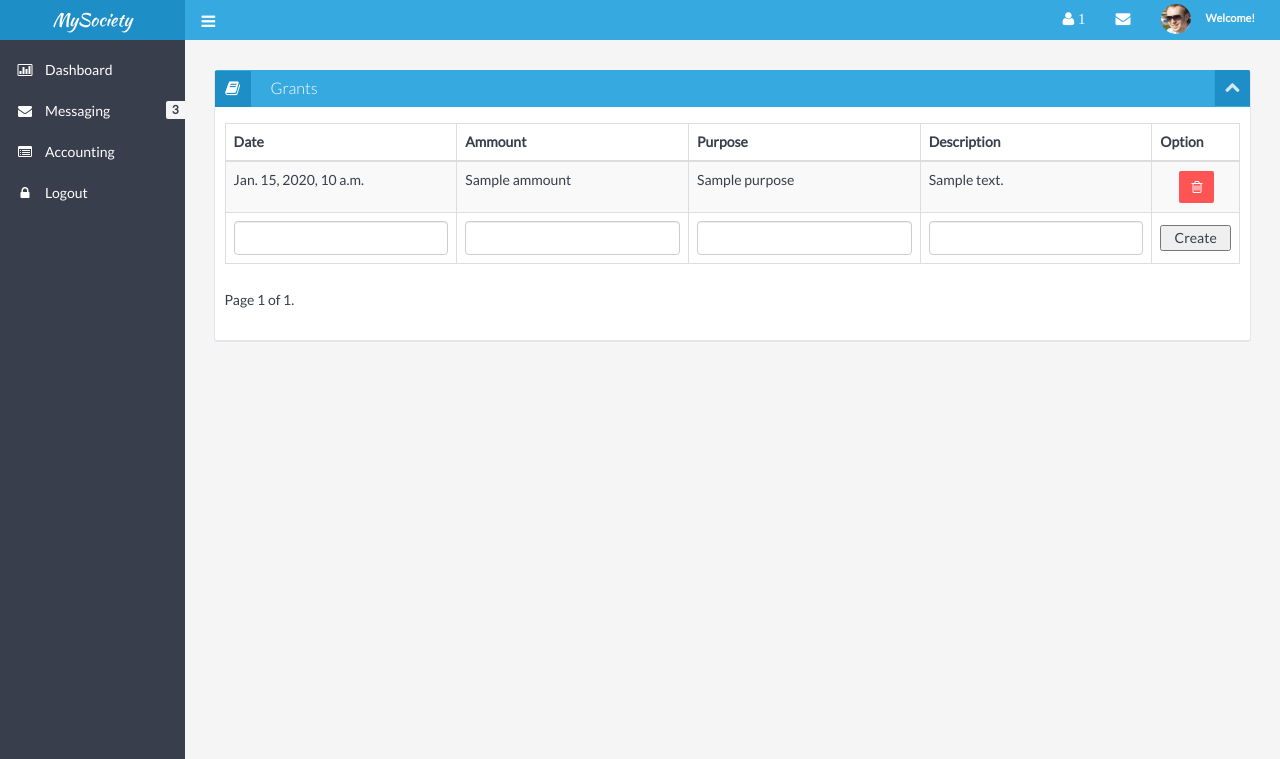
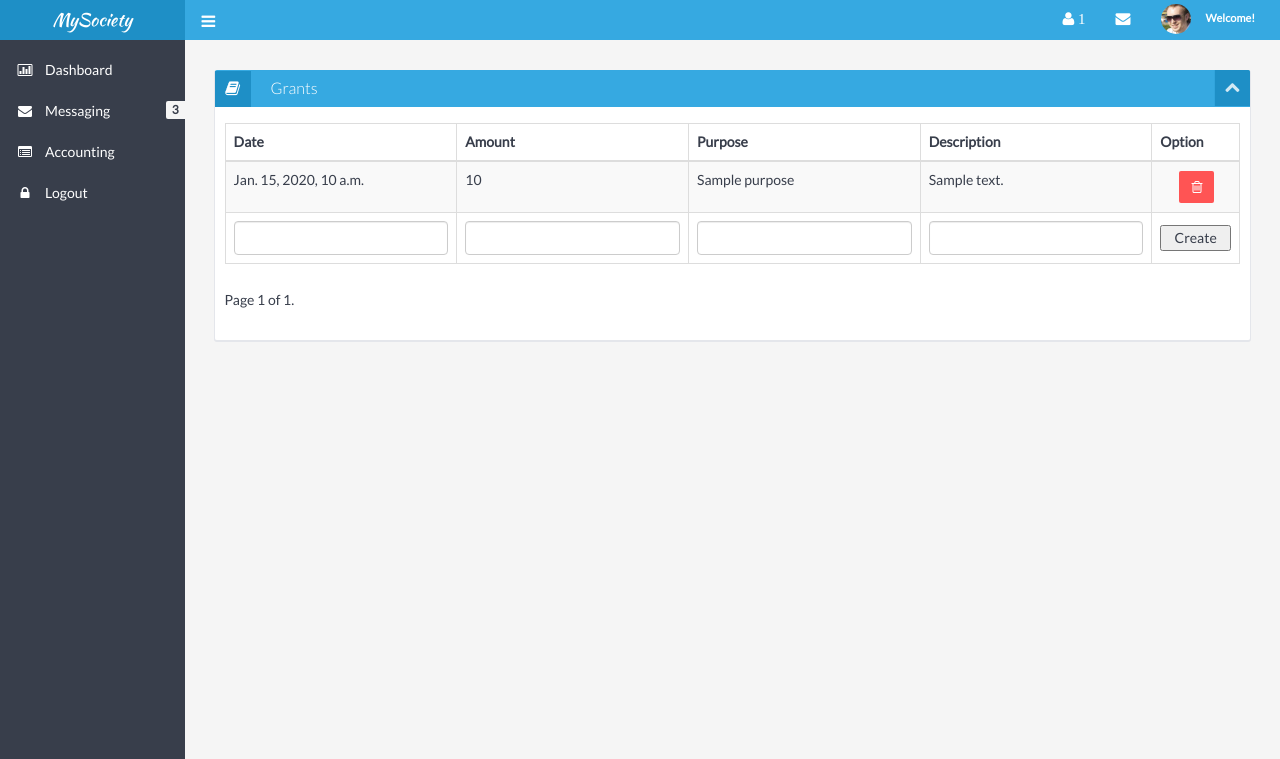
Before and after one commit to CS2014/USM, a Django app: template usm/accounting/templates/accounting/grants.html in a window 1280 px wide. Shown: the top 759 px of the page. Run offline with Django 3.2, Linux system fonts and the light colour scheme; the template is opened without the code that fills it: most values are stand-ins (such as "Sample title", 1, 10 or a date in 2020); form fields are guessed from the names that the template uses; some libraries are stand-ins or nearby versions.

Commit message:
Fixed amount type

```diff
--- a/usm/accounting/admin.py
+++ b/usm/accounting/admin.py
@@ -2,7 +2,7 @@
 	author: Ross Kinsella
 	date:   2014/feb/6
 
-	Creates a list view of all transactions detailing their ammount, category tag
+	Creates a list view of all transactions detailing their amount, category tag
 	and payment method
 
 	TODO:
@@ -31,8 +31,8 @@ class TransactionAdmin(admin.ModelAdmin):
 		TODO:
 		- Have bank_reconlliation_date only appear when cheque payment method is selceted.
 		'''
-		fields = [ 'ammount', 'account' ,'description', 'transaction_category', 'transaction_method' ,'bank_reconlliation_date', 'submit_date']
-		list_display = ('description', 'ammount' ,'bank_reconlliation_date', 'transaction_category', 'transaction_method', 'get_logs' )
+		fields = [ 'amount', 'account' ,'description', 'transaction_category', 'transaction_method' ,'bank_reconlliation_date', 'submit_date']
+		list_display = ('description', 'amount' ,'bank_reconlliation_date', 'transaction_category', 'transaction_method', 'get_logs' )
 
 
 admin.site.register(Transaction, TransactionAdmin)
--- a/usm/accounting/templates/accounting/grants.html
+++ b/usm/accounting/templates/accounting/grants.html
@@ -45,7 +45,7 @@ border-collapse:collapse;
 							  <thead>
 								  <tr>
 									  <th>Date</th>
-									  <th>Ammount</th>
+									  <th>Amount</th>
 									  <th>Purpose</th>
 									  <th>Description</th>
 									  <th>Option</th>
@@ -55,7 +55,7 @@ border-collapse:collapse;
 							  {% for grant in grants %}
 								<tr>
 									<td>{{grant.get_stubbed_time}}</td>
-									<td class="center"> {{grant.ammount}} </td>
+									<td class="center"> {{grant.amount}} </td>
 									<td class="center"> {{grant.purpose}} </td>
 									<td class="center"> {{grant.description}} </td>
 									<td class="center">
@@ -77,7 +77,7 @@ border-collapse:collapse;
 										<td>
 											<input class="form-control date-picker focused" id="id_user_input_date" data-date-format="dd/mm/yyyy"/>
 										</td>
-										<td> <input id="id_ammount" name="ammount" class="form-control focused"/> </td>
+										<td> <input id="id_amount" name="amount" class="form-control focused"/> </td>
 										<td> <input id="id_purpose" name="purpose" class="form-control focused"/> </td>
 										<td> <input id="id_description" name="description" class="form-control focused"> </td>
 										<td style="display: none"> {{ form.account }} </td>
--- a/usm/accounting/templates/accounting/transactions.html
+++ b/usm/accounting/templates/accounting/transactions.html
@@ -63,7 +63,7 @@
 									{% endifequal %}
 									<td class="center"> {{transaction.transaction_category}}</td>
 									<td class="center"> {{transaction.transaction_method}}</td>
-									<td class="center"> {{transaction.ammount}} </td>
+									<td class="center"> {{transaction.amount}} </td>
 									<td class="center"> {{transaction.description}} </td>
 									<td class="center">
 										<!-- delete transaction -->
@@ -94,7 +94,7 @@
 											<input id="input_transaction_method" class="required form-control focused">
 										</td>
 										<td>
-											<input id="id_ammount" name="ammount" class="form-control focused">
+											<input id="id_amount" name="amount" class="form-control focused">
 										</td>
 										<td>
 											<input id="id_description" name="description" class="form-control focused">
```
Also changed, not shown: usm/accounting/models.py (+6 -6 lines), usm/main/templates/main/index.html (+4 -3 lines), usm/accounting/migrations/0001_initial.py.
